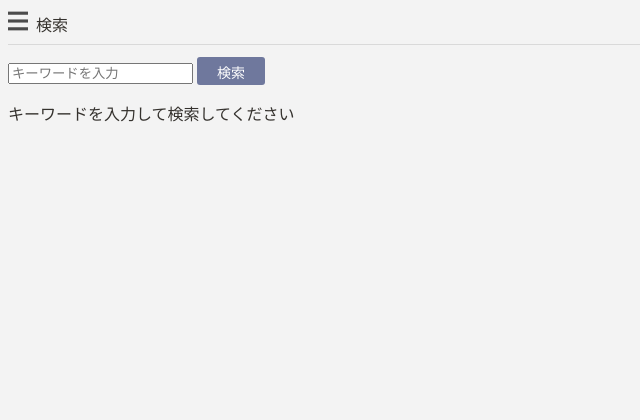
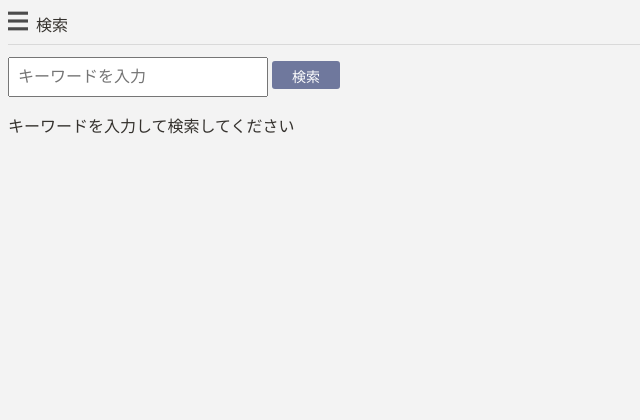
Before and after one commit to mt-codes-eng/OuchiCalendar, a Django app: page /ouchi-calendar/search/ in a window 1280 px wide. Shown: the top 420 px of the page, without its empty margins (0-640 px from the left). Run offline with Django 5.2, Linux system fonts and the light colour scheme; the visitor is signed in with stand-in values (Sample User, id 1); data that the repository does not hold is empty.

Commit message:
templates: search/search.htmlで入力欄の大きさを修正

```diff
--- a/templates/search/search.html
+++ b/templates/search/search.html
@@ -9,6 +9,20 @@
 {% endblock %}
 
 {% block content %}
+<style>
+  /* search.html専用 */
+
+  /* 検索キーワード入力欄 */
+  .search-keyword-input {
+    width: 260px;
+    max-width: 100%;
+    height: 40px;
+    padding: 6px 8px;
+    font-size: 16px;
+    box-sizing: border-box;
+  }
+</style>
+
 {# method="get" にすると、URL に ?q=会議 のように検索キーワードが付く #}
 <form method="get">
     <input
@@ -16,6 +30,7 @@
         name="q"
         value="{{ keyword }}"
         placeholder="キーワードを入力"
+        class="search-keyword-input"
     >
     <button type="submit">検索</button>
 </form>
```
